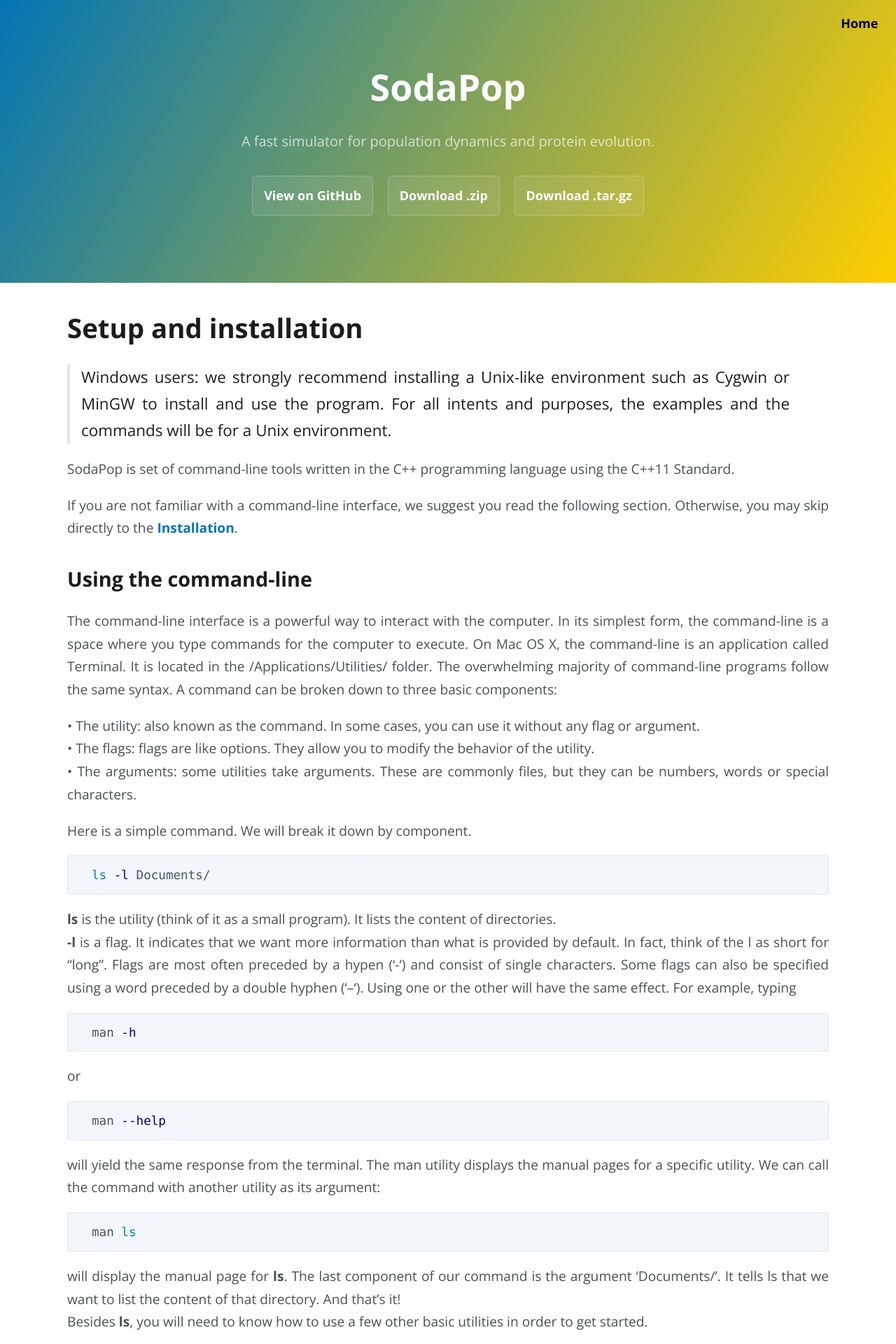
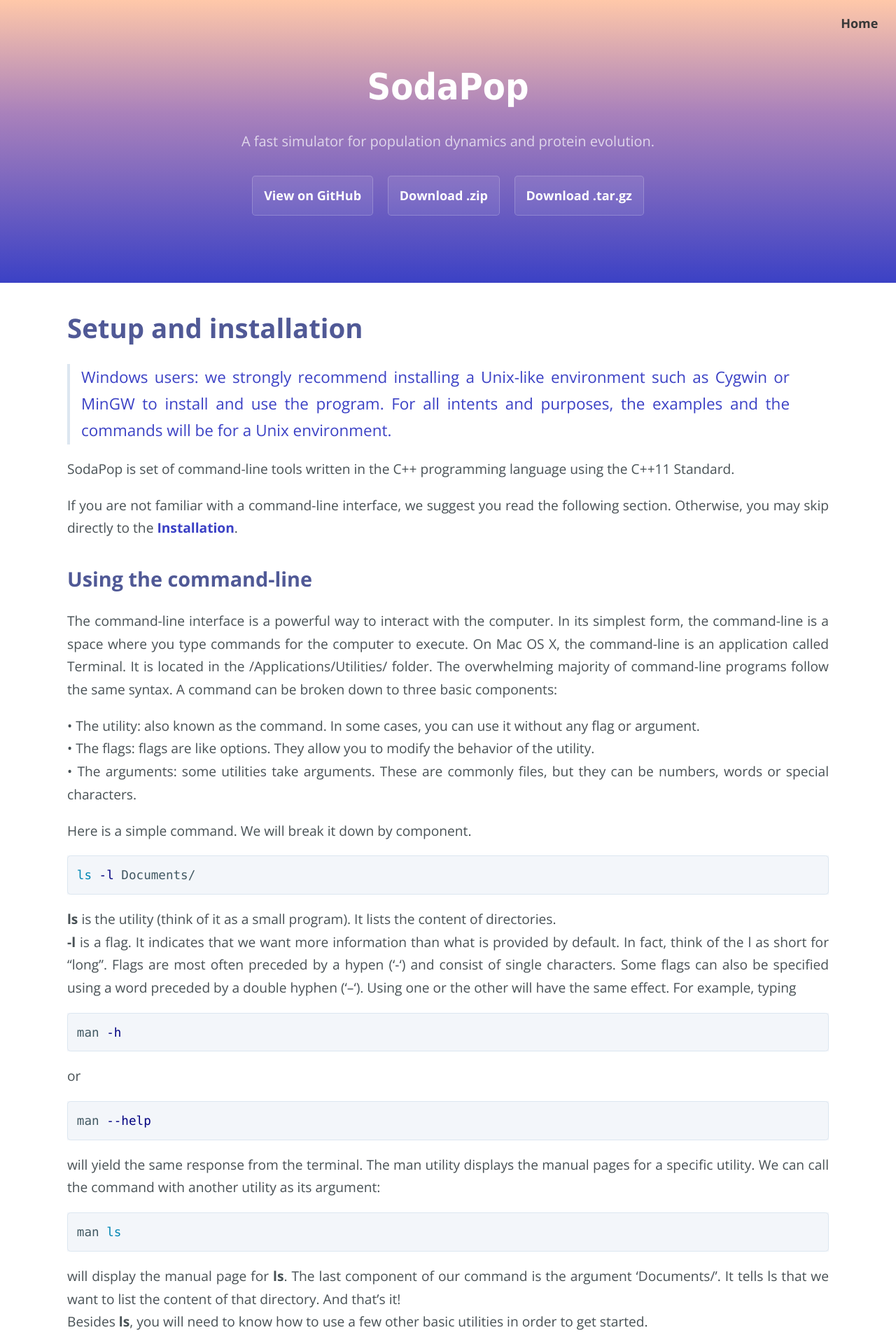
Before and after one commit to louisgt/SodaPop, a Jekyll site: the page built from _posts/2017-09-05-Setup-and-installation.md, in a window 1280 px wide. Shown: the top 1920 px of the page at 70% size. Built offline with Jekyll 4.4.1, drawn with Linux system fonts in a browser that asks for light colours.

Commit message:
edit css

```diff
--- a/_includes/page-footer.html
+++ b/_includes/page-footer.html
@@ -1,4 +1,4 @@
 <footer class="site-footer">
-  <span class="site-footer-owner"><a href="https://github.com/louisgt/SodaPop"><span style="color: #0069FF">{{ site.title }}</span></a> is maintained by <a href="{{ site.author.url }}"><span style="color: #0069FF">{{ site.author.name }}</span></a>.</span>
-  <span class="site-footer-credits">This page uses a modified version of the <a href="https://github.com/jasonlong/cayman-theme"><span style="color: #0069FF">Cayman Theme</span></a> by <a href="https://github.com/jasonlong"><span style="color: #0069FF">Jason Long</span></a>.</span>
+  <span class="site-footer-owner"><a href="https://github.com/louisgt/SodaPop"><span style="color: #43457f">{{ site.title }}</span></a> is maintained by <a href="{{ site.author.url }}"><span style="color: #43457f">{{ site.author.name }}</span></a>.</span>
+  <span class="site-footer-credits">This page uses a modified version of the <a href="https://github.com/jasonlong/cayman-theme"><span style="color: #43457f">Cayman Theme</span></a> by <a href="https://github.com/jasonlong"><span style="color: #43457f">Jason Long</span></a>.</span>
 </footer>
--- a/_includes/page-header.html
+++ b/_includes/page-header.html
@@ -1,11 +1,11 @@
 <section class="topbar">
 	<ul style="float:left">
-  		<a href="{{ site.baseurl }}{% link index.md %}"><span style="color: #000000">Home</span></a>
+  		<a href="{{ site.baseurl }}{% link index.md %}"><span style="color: #373737">Home</span></a>
 	</ul>
 </section>
 
 <section class="page-header">
-  <h1 href="{{ site.baseurl }}{% link index.md %}" class="project-name" >{{ site.title }}</h1>
+  <b href="{{ site.baseurl }}{% link index.md %}" class="project-name" >{{ site.title }}</b>
   <h2 class="project-tagline">{{ site.tagline }}</h2>
   <a href="https://github.com/louisgt/SodaPop" class="btn">View on GitHub</a>
   <a href="https://github.com/louisgt/SodaPop/archive/master.zip" class="btn">Download .zip</a>
--- a/css/cayman.css
+++ b/css/cayman.css
@@ -137,8 +137,11 @@ ul {
 body { padding: 0; margin: 0; font-family: "Open Sans", "Helvetica Neue", Helvetica, Arial, sans-serif; font-size: 18px; line-height: 1.7; color: #485155; }
 
 /*change color for big header here*/
-a { color: #0375b4; text-decoration: none;font-weight: bold }
+a { color: #3b41c5; text-decoration: none;font-weight: bold }
 a:hover { text-decoration: underline; }
+
+/*change color for big header here*/
+b { color: #ffffff; text-decoration: none;font-weight: bold;font-family: Tahoma, "Helvetica Rounded", Arial, sans-serif; }
 
 .btn { display: inline-block; margin-bottom: 1rem; color: #fff; background-color: rgba(255, 255, 255, 0.08); border-color: rgba(255, 255, 255, 0.2); border-style: solid; border-width: 1px; border-radius: 0.3rem; transition: color 0.2s, background-color 0.2s, border-color 0.2s; }
 .btn:hover { color: rgba(255, 255, 255, 0.8); text-decoration: none; background-color: rgba(255, 255, 255, 0.2); border-color: rgba(255, 255, 255, 0.3); }
@@ -150,8 +153,12 @@ a:hover { text-decoration: underline; }
 
 .topbar	{ position:fixed; top:2%; right:2%; }
 
+/* TOP GRADIENT */
 /*.page-header { color: #fff; text-align: center; background-color: #fff; background-image: linear-gradient(120deg, #6708FF,#E01A63); }*/
-.page-header { color: #fff; text-align: center; background-color: #fff; background-image: linear-gradient(120deg, #0375b4,#ffce00); }
+/*.page-header { color: #fff; text-align: center; background-color: #fff; background-image: linear-gradient(120deg, #0375b4,#ffce00); }*/
+
+
+.page-header { color: #fff; text-align: center; background-color: #fff; background-image: linear-gradient(to top, #3b41c5 0%, #a981bb 60%, #ffc8a9 100%);}
 @media screen and (min-width: 64em) { .page-header { padding: 5rem 6rem; } }
 @media screen and (min-width: 42em) and (max-width: 64em) { .page-header { padding: 3rem 4rem; } }
 @media screen and (max-width: 42em) { .page-header { padding: 2rem 1rem; } }
@@ -173,8 +180,8 @@ a:hover { text-decoration: underline; }
 @media screen and (max-width: 42em) { .main-content { padding: 2rem 1rem; font-size: 1.2rem; } }
 .main-content img { max-width: 70%; }
 /*change color for page headers here*/
-.main-content h1, .main-content h2 { margin-top: 2rem; margin-bottom: 1rem; font-weight: bold; color: #1c1c1c; }
-.main-content h3, .main-content h4, .main-content h5, .main-content h6 { margin-top: 2rem; margin-bottom: 1rem; font-weight: normal; color: #1c1c1c; }
+.main-content h1, .main-content h2 { margin-top: 2rem; margin-bottom: 1rem; font-weight: bold; color: #505996; }
+.main-content h3, .main-content h4, .main-content h5, .main-content h6 { margin-top: 2rem; margin-bottom: 1rem; font-weight: normal; color: #3b41c5; }
 .main-content p { margin-bottom: 1em; }
 .main-content code { padding: 2px 4px; font-family: Consolas, "Liberation Mono", Menlo, Courier, monospace; font-size: 1.2rem; color: #425963; background-color: #f3f6fa; border-radius: 0.3rem; }
 .main-content pre { padding: 0.8rem; margin-top: 0; margin-bottom: 1rem; font: 1rem Consolas, "Liberation Mono", Menlo, Courier, monospace; color: #485155; word-wrap: normal; background-color: #f3f6fa; border: solid 1px #dce6f0; border-radius: 0.3rem; }
@@ -185,7 +192,7 @@ a:hover { text-decoration: underline; }
 .main-content pre code, .main-content pre tt { display: inline; max-width: initial; padding: 0; margin: 0; overflow: initial; line-height: inherit; word-wrap: normal; background-color: transparent; border: 0; }
 .main-content pre code:before, .main-content pre code:after, .main-content pre tt:before, .main-content pre tt:after { content: normal; }
 .main-content ul, .main-content ol { margin-top: 0; }
-.main-content blockquote { padding: 0 1rem; margin-left: 0; color: #485155; border-left: 0.3rem solid #dce6f0; }
+.main-content blockquote { padding: 0 1rem; margin-left: 0; color: #3b41c5; border-left: 0.3rem solid #dce6f0; }
 .main-content blockquote > :first-child { margin-top: 0; }
 .main-content blockquote > :last-child { margin-bottom: 0; }
 .main-content table { display: block; width: 100%; overflow: auto; word-break: normal; word-break: keep-all; -webkit-overflow-scrolling: touch; }
```
Also changed, not shown: _posts/2017-09-05-Setup-and-installation.md (+10 -10 lines).
